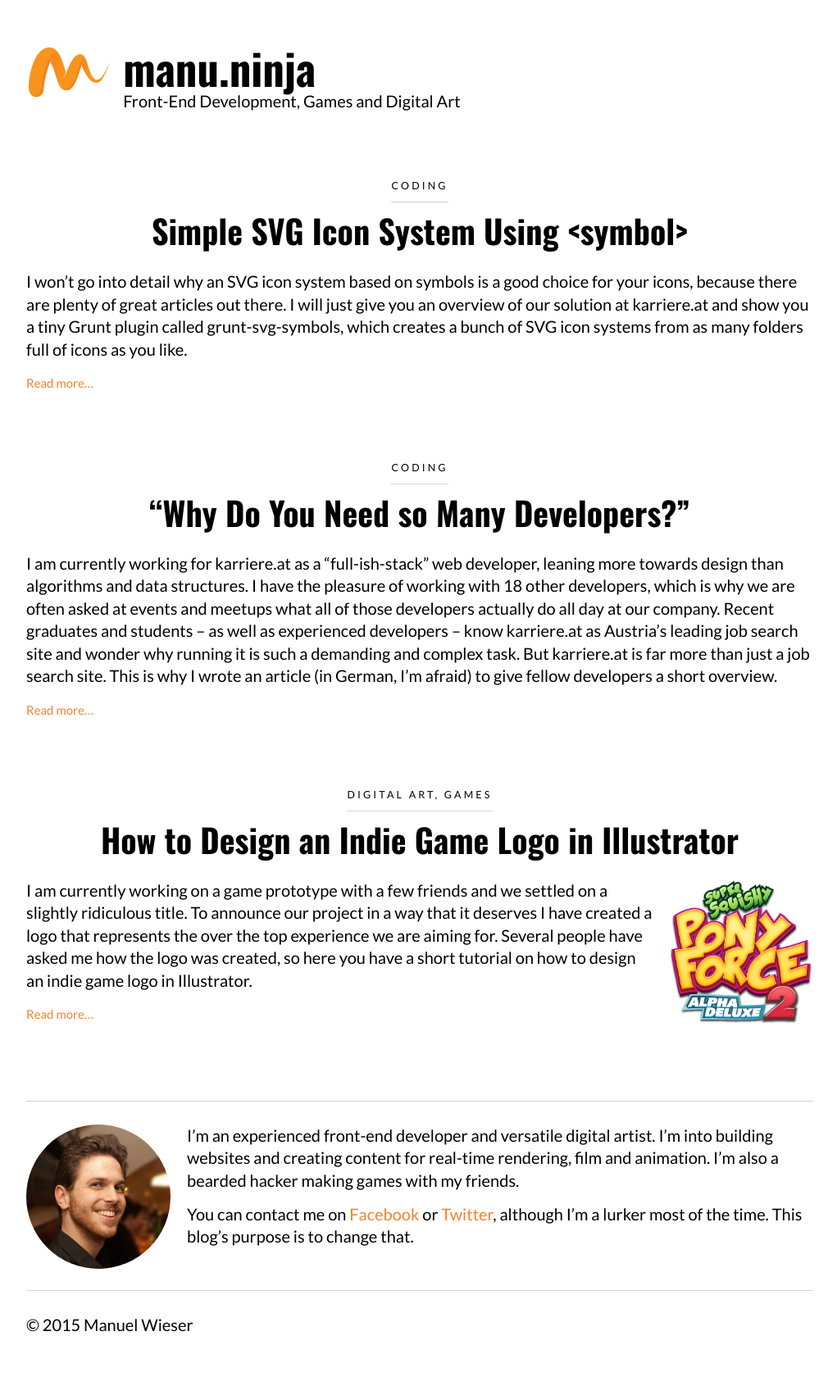
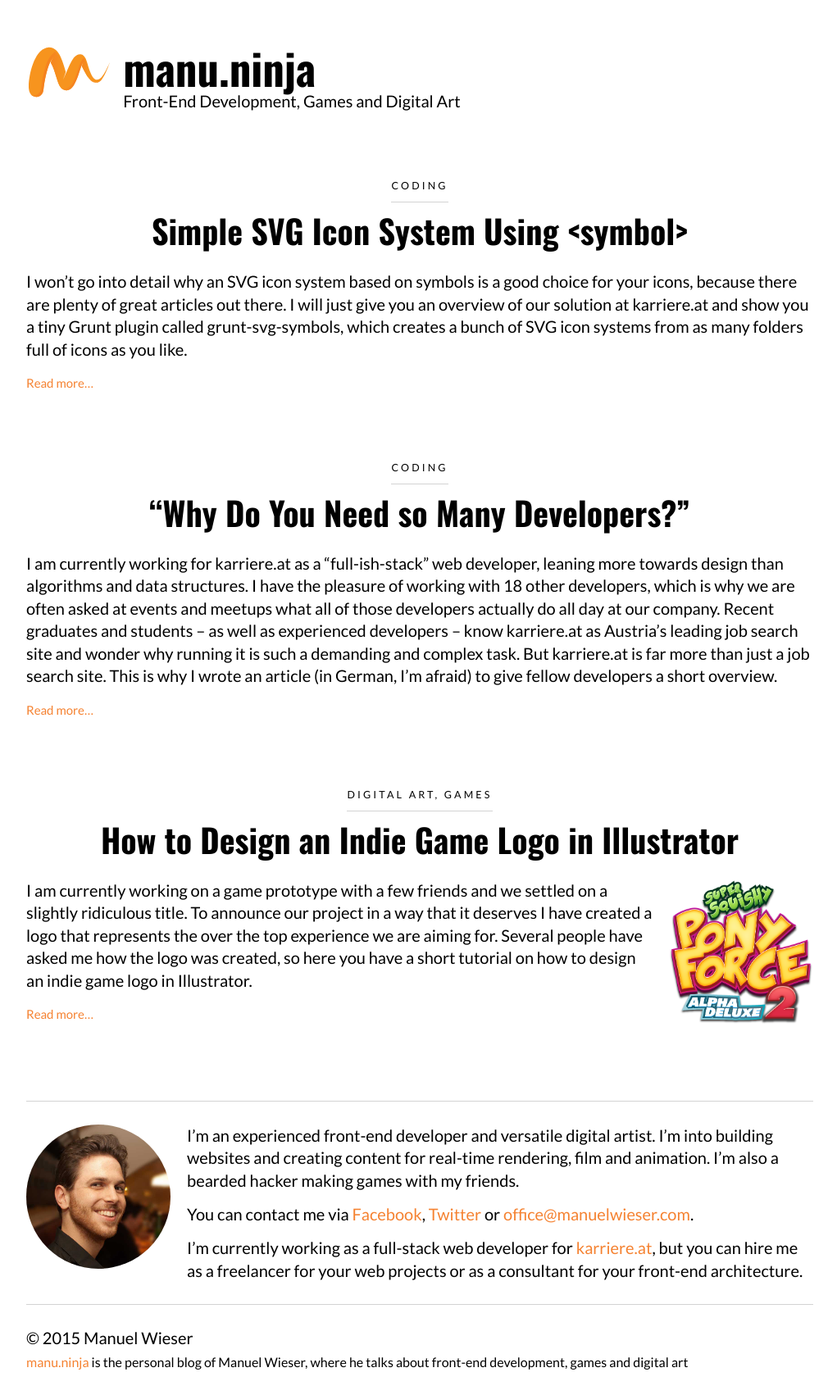
Before and after one commit to Lorti/manu.ninja, a Jekyll site: the page built from index.html, in a window 1280 px wide. Shown: the whole page at 82% size, without its empty margins (128-1149 px from the left). Built offline with Jekyll 4.4.1, drawn with Linux system fonts in a browser that asks for light colours; nearby versions of some CDN libraries; before the commit the page ends 1658 px from its top, so only the background shows below that.

Commit message:
footer text made in an ÖBB train

```diff
--- a/_includes/footer.html
+++ b/_includes/footer.html
@@ -9,12 +9,16 @@
                 <p>I’m an experienced front-end developer and versatile digital artist. I’m into building websites and creating
                     content for real-time rendering, film and animation. I’m also a bearded hacker making games with
                     my friends.</p>
-                <p>You can contact me on <a href="http://www.facebook.com/mmwieser">Facebook</a> or <a
-                        href="http://twitter.com/manuelwieser">Twitter</a>, although I’m a lurker most of the time.
-                    This blog’s purpose is to change that.</p>
+                <p>You can contact me via <a href="http://www.facebook.com/mmwieser">Facebook</a>, <a
+                        href="http://twitter.com/manuelwieser">Twitter</a> or <a href="mailto:office@manuelwieser.com">office@manuelwieser.com</a>.</p>
+                <p>I’m currently working as a full-stack web developer for
+                    <a href="http://www.karriere.at">karriere.at</a>, but you can hire me as a freelancer for your web projects or as a consultant for your front-end architecture.</p>
             </div>
         </div>
         <hr>
-        <p class="Footer-copyright">© {{ site.time | date: '%Y' }} Manuel Wieser</p>
+        <p class="Footer-copyright"
+            >© {{ site.time | date: '%Y' }} Manuel Wieser<br>
+            <small><a href="{{ site.url }}">manu.ninja</a> is the personal blog of Manuel Wieser, where he talks about front-end development, games and digital art</small>
+        </p>
     </div>
 </footer>
```
